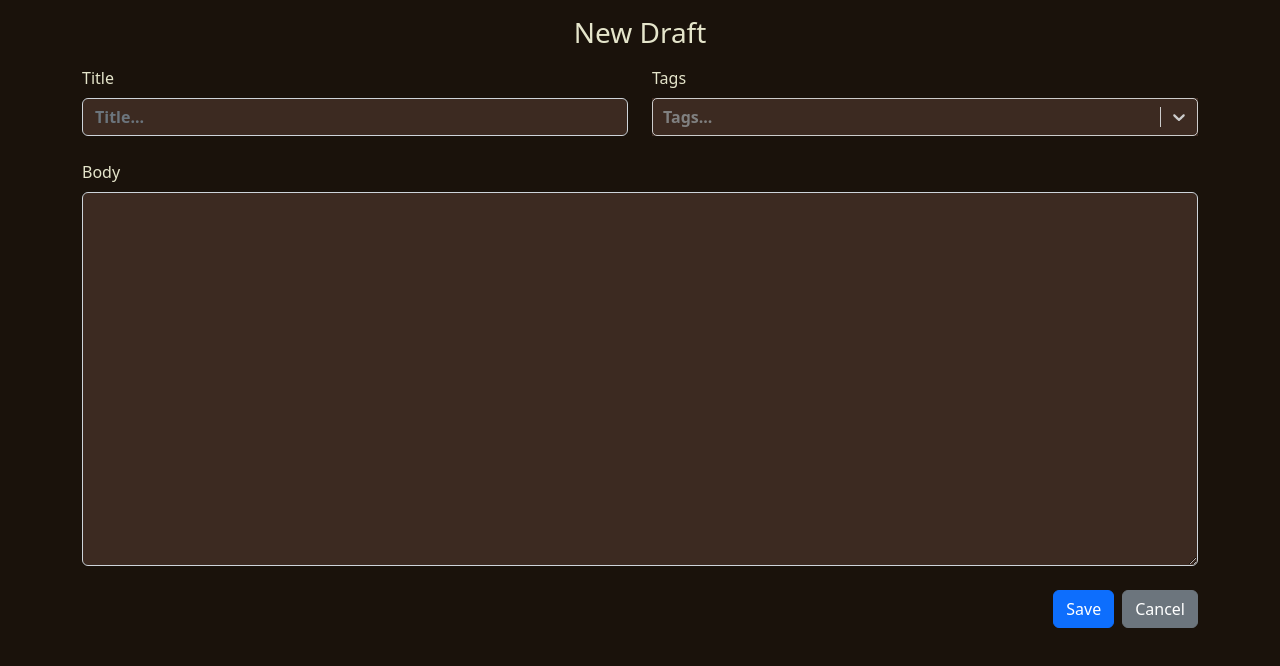
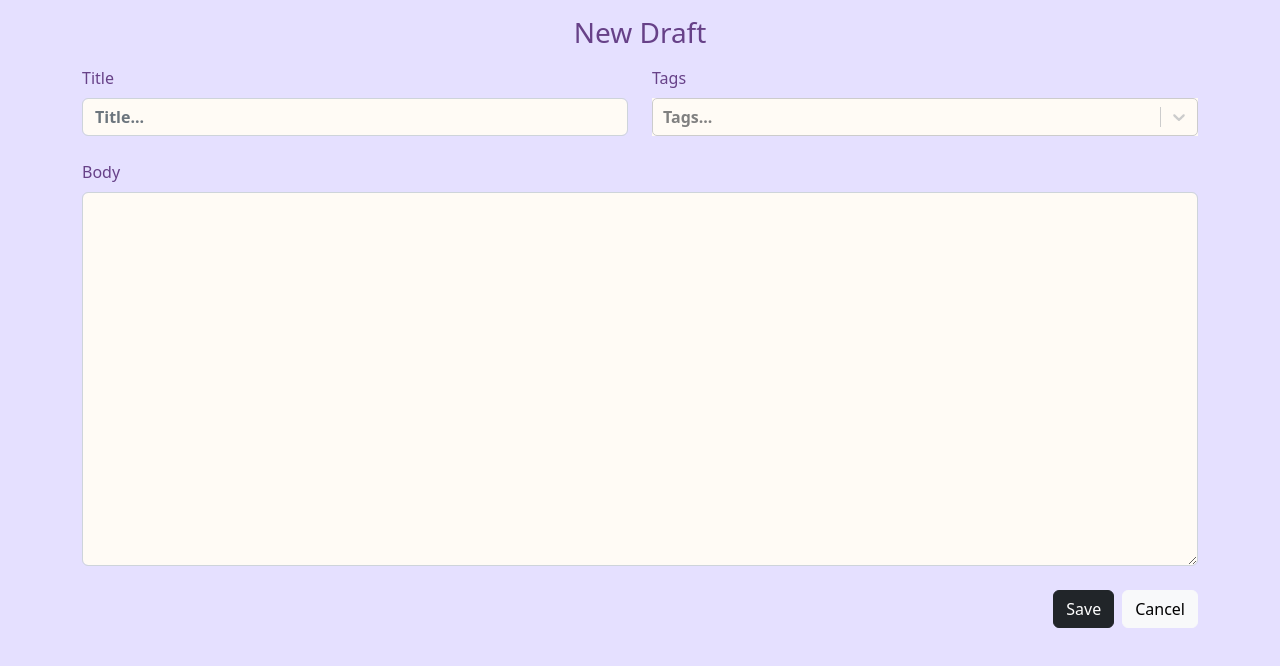
Before and after one commit to deepak-07/NoteIT, a React (Create React App) app in the folder noteit/: page /new in a window 1280 px wide. Shown: the top 666 px of the page. Built offline with nearby package versions, Linux system fonts and the light colour scheme.

Commit message:
style: change app color theme

```diff
--- a/noteit/src/App.css
+++ b/noteit/src/App.css
@@ -1,4 +1,4 @@
 body {
-    color: #eff2f7;
-    background-color: #222736;
+    color: #674188;
+    background-color: #E5E0FF;
 }
--- a/noteit/src/Note.css
+++ b/noteit/src/Note.css
@@ -2,25 +2,30 @@
     width: 300px;
     padding: 20px;
     margin: 0 auto;
-    background-color: #D5CEA3;
-    color: #3C2A21 !important;
+    background-color: #674188;
+    color: #F7EFE5 !important;
 }
 
 .note-card:hover,
 .note-card:focus {
     overflow: hidden;
-    background: #3C2A21 !important;
-    color: #E5E5CB !important;
+    background: #a35edf !important;
+    color: #F7EFE5 !important;
     box-sizing: border-box;
     box-shadow: 0 10px 10px #3C2A21
 }
 
 .note-fields {
-    background-color: #3C2A21 !important;
-    color: #D5CEA3 !important;
+    background-color: #FFFBF5 !important;
+    color: black !important;
+    font-weight: 600;
+}
+
+.note-fields-tag {
+    background-color: #FFFBF5 !important;
     font-weight: 600;
 }
 
 .note-fields:focus {
-    border: 2px solid white !important;
+    /* border: 2px solid white !important; */
 }
--- a/noteit/src/components/IndividualNote.tsx
+++ b/noteit/src/components/IndividualNote.tsx
@@ -27,9 +27,11 @@ export const IndividualNote = ({ onDelete }: IndividualNoteProps) => {
               >
                 {note.tags.map((tag) => {
                   return (
-                    <Badge key={tag.id} className={"text-truncate"}>
-                      {tag.label}
-                    </Badge>
+                    <h6>
+                      <Badge key={tag.id} className={"text-truncate"} bg="dark">
+                        {tag.label}
+                      </Badge>
+                    </h6>
                   );
                 })}
               </Stack>
--- a/noteit/src/components/NoteCard.tsx
+++ b/noteit/src/components/NoteCard.tsx
@@ -30,7 +30,7 @@ export const NoteCard: FC<NotesCardProps> = ({ title, tags, id }) => {
             >
               {tags.map((tag) => {
                 return (
-                  <Badge key={tag.id} className={"text-truncate"}>
+                  <Badge key={tag.id} className={"text-truncate "} bg="dark">
                     {tag.label}
                   </Badge>
                 );
--- a/noteit/src/components/NoteForm.tsx
+++ b/noteit/src/components/NoteForm.tsx
@@ -59,14 +59,14 @@ const NoteForm: FC<NoteFormProps> = ({
                 isMulti
                 className="note-fields"
                 classNames={{
-                  control: (state) => "note-fields",
+                  control: () => "note-fields-tag",
                 }}
                 theme={(theme) => ({
                   ...theme,
                   borderRadius: 5,
                   colors: {
                     ...theme.colors,
-                    primary25: "#3C2A21",
+                    primary25: "#674188",
                   },
                 })}
                 // styles={option:() => ({
@@ -108,12 +108,12 @@ const NoteForm: FC<NoteFormProps> = ({
           />
         </Form.Group>
         <Stack direction="horizontal" gap={2} className="justify-content-end">
-          <Button type="submit" variant="primary">
+          <Button type="submit" variant="btn btn-dark">
             Save
           </Button>
           <Button
             type="button"
-            variant="secondary"
+            variant="btn btn-light"
             onClick={() => navigate("/")}
           >
             Cancel
--- a/noteit/src/components/NoteList.tsx
+++ b/noteit/src/components/NoteList.tsx
@@ -44,11 +44,11 @@ export const NoteList: FC<NotesListProps> = ({
         <Col xs="auto">
           <Stack gap={2} direction="horizontal">
             <Link to="/new">
-              <Button variant="primary">Create</Button>
+              <Button variant="btn btn-dark">Create</Button>
             </Link>
             <Button
               onClick={() => setEditTagsModalIsOpen(true)}
-              variant="secondary"
+              variant="btn btn-light"
             >
               Edit Tags
             </Button>
@@ -82,7 +82,7 @@ export const NoteList: FC<NotesListProps> = ({
                   borderRadius: 5,
                   colors: {
                     ...theme.colors,
-                    primary25: "#3C2A21",
+                    primary25: "#674188",
                   },
                 })}
                 placeholder={"Filter tags"}
--- a/noteit/src/index.css
+++ b/noteit/src/index.css
@@ -3,8 +3,8 @@ body {
     font-family: -apple-system, BlinkMacSystemFont, 'Segoe UI', 'Roboto', 'Oxygen', 'Ubuntu', 'Cantarell', 'Fira Sans', 'Droid Sans', 'Helvetica Neue', sans-serif;
     -webkit-font-smoothing: antialiased;
     -moz-osx-font-smoothing: grayscale;
-    background-color: #1A120B;
-    color: #E5E5CB;
+    background-color: #E5E0FF;
+    color: #674188;
 }
 
 code {
@@ -12,11 +12,11 @@ code {
 }
 
 #root {
-    background-color: #1A120B;
-    color: #E5E5CB;
+    background-color: #E5E0FF;
+    color: #674188;
 }
 
 html {
-    background-color: #1A120B;
-    color: #E5E5CB;
+    background-color: #E5E0FF;
+    color: #674188;
 }
```
